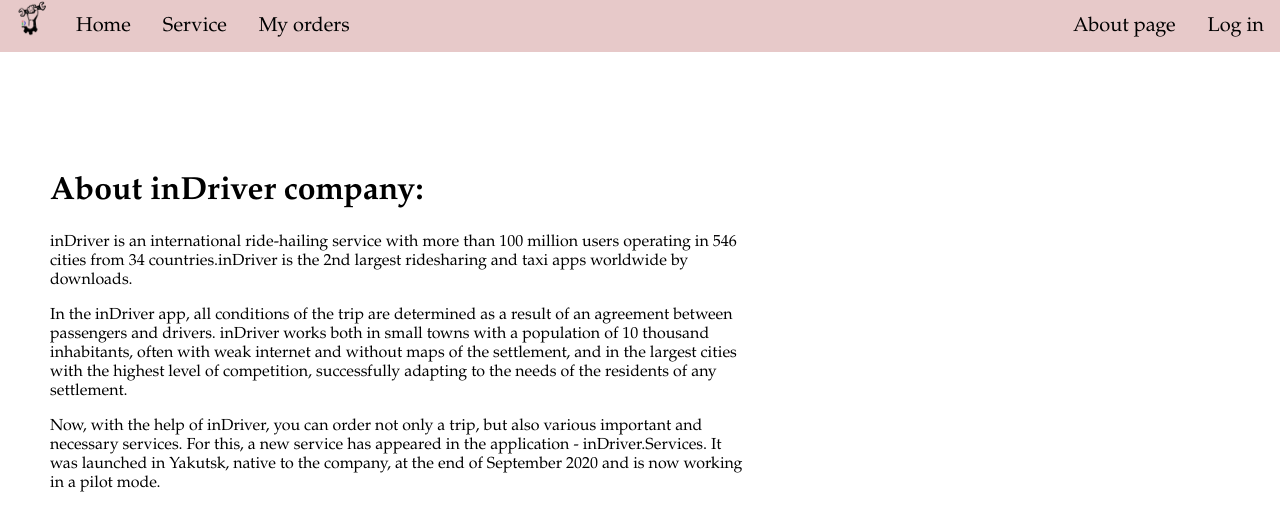
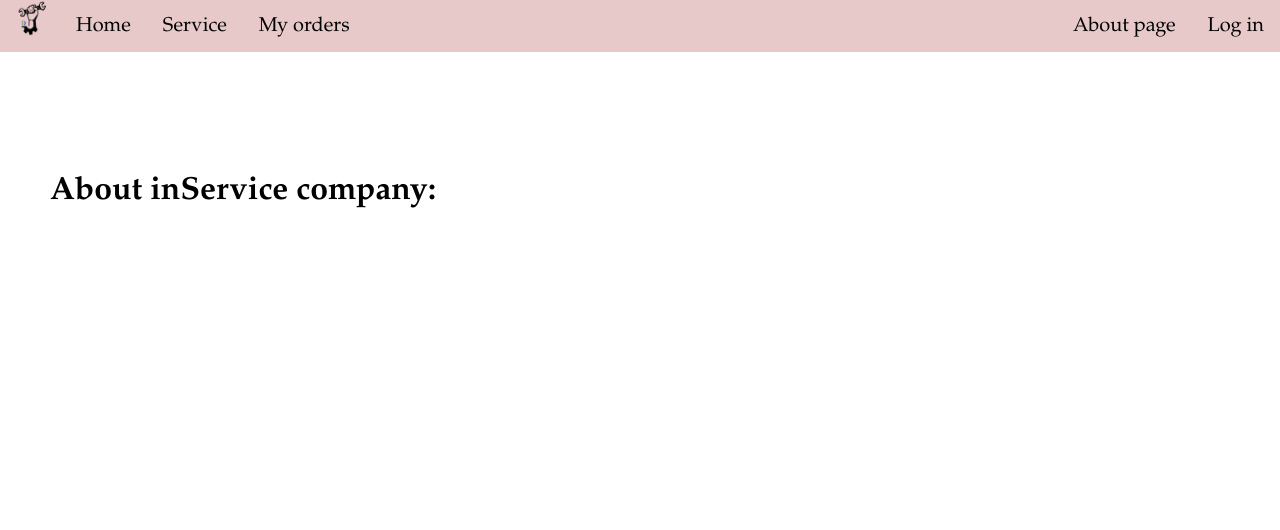
Before and after one commit to nostobunaev/nostobunaev.github.io, a plain HTML site: page about.html in a window 1280 px wide. Drawn offline with Linux system fonts and the light colour scheme.

Commit message:
Update about.html

```diff
--- a/about.html
+++ b/about.html
@@ -15,19 +15,5 @@
         <a href="about.html" class="button2">About page</a>
     </div>
     <div class="about">
-        <h1>About inDriver company:</h1>
-        <p>inDriver is an international ride-hailing service
-            with more than 100 million users operating in 546 cities
-            from 34 countries.inDriver is the 2nd largest ridesharing
-            and taxi apps worldwide by downloads.</p>
-        <p>In the inDriver app, all conditions of the trip are determined
-            as a result of an agreement between passengers and drivers.
-            inDriver works both in small towns with a population of 10 thousand
-            inhabitants, often with weak internet and without maps of the settlement,
-            and in the largest cities with the highest level of competition,
-            successfully adapting to the needs of the residents of any settlement.</p>
-        <p>Now, with the help of inDriver, you can order not only a trip, but also various
-            important and necessary services. For this, a new service has appeared in the
-            application - inDriver.Services. It was launched in Yakutsk, native to the company,
-            at the end of September 2020 and is now working in a pilot mode.</p>
+        <h1>About inService company:</h1>
     </div>
```
